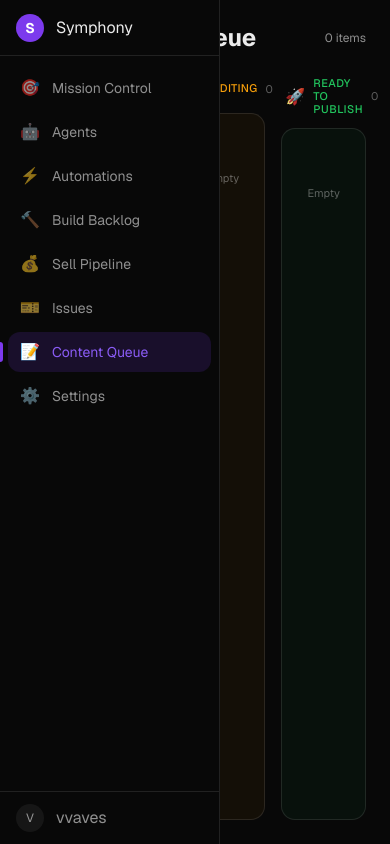
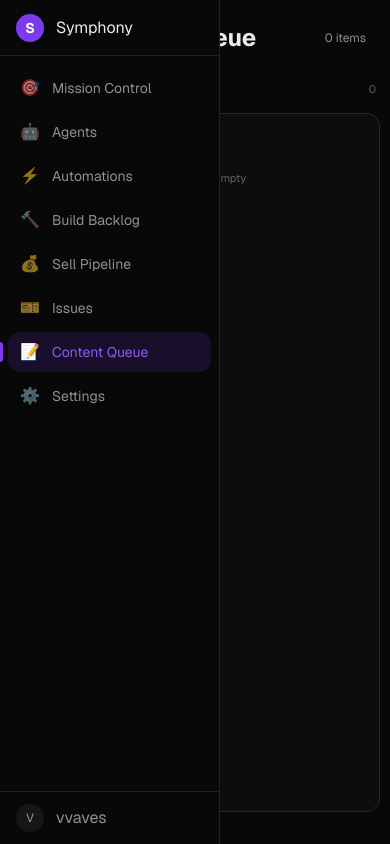
Before and after one commit to vhark/symphony-frontend, a Next.js app: page /content in a window 390 px wide. Built offline with nearby package versions, Linux system fonts and the light colour scheme.

Commit message:
fix: horizontal scroll for content kanban on mobile (Trello-style)

```diff
--- a/src/app/content/page.tsx
+++ b/src/app/content/page.tsx
@@ -363,11 +363,11 @@ export default function ContentPage() {
       {isLoading ? (
         <div className="py-20 text-center text-meta text-text-muted">Loading content queue...</div>
       ) : (
-        <div className="grid grid-cols-3 gap-4 flex-1 min-h-0">
+        <div className="flex gap-4 flex-1 min-h-0 overflow-x-auto pb-2 -mx-6 px-6">
           {COLUMNS.map(col => {
             const colItems = getColumnItems(col)
             return (
-              <div key={col.id} className="flex flex-col min-h-0">
+              <div key={col.id} className="flex flex-col min-h-0 min-w-[300px] w-[300px] shrink-0">
                 {/* Column header */}
                 <div className={`mb-3 flex items-center gap-2 px-1`}>
                   <span className="text-base">{col.emoji}</span>
```
